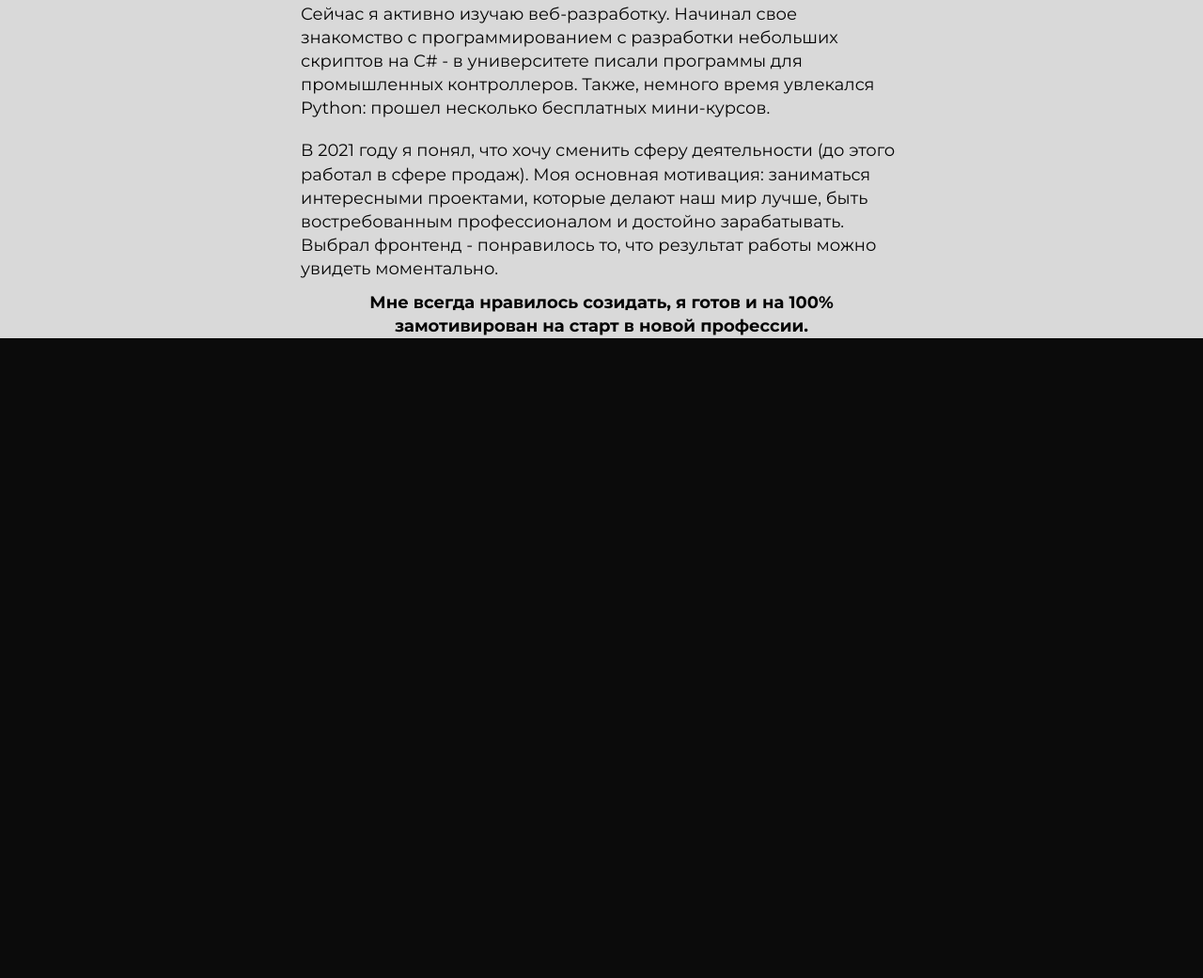
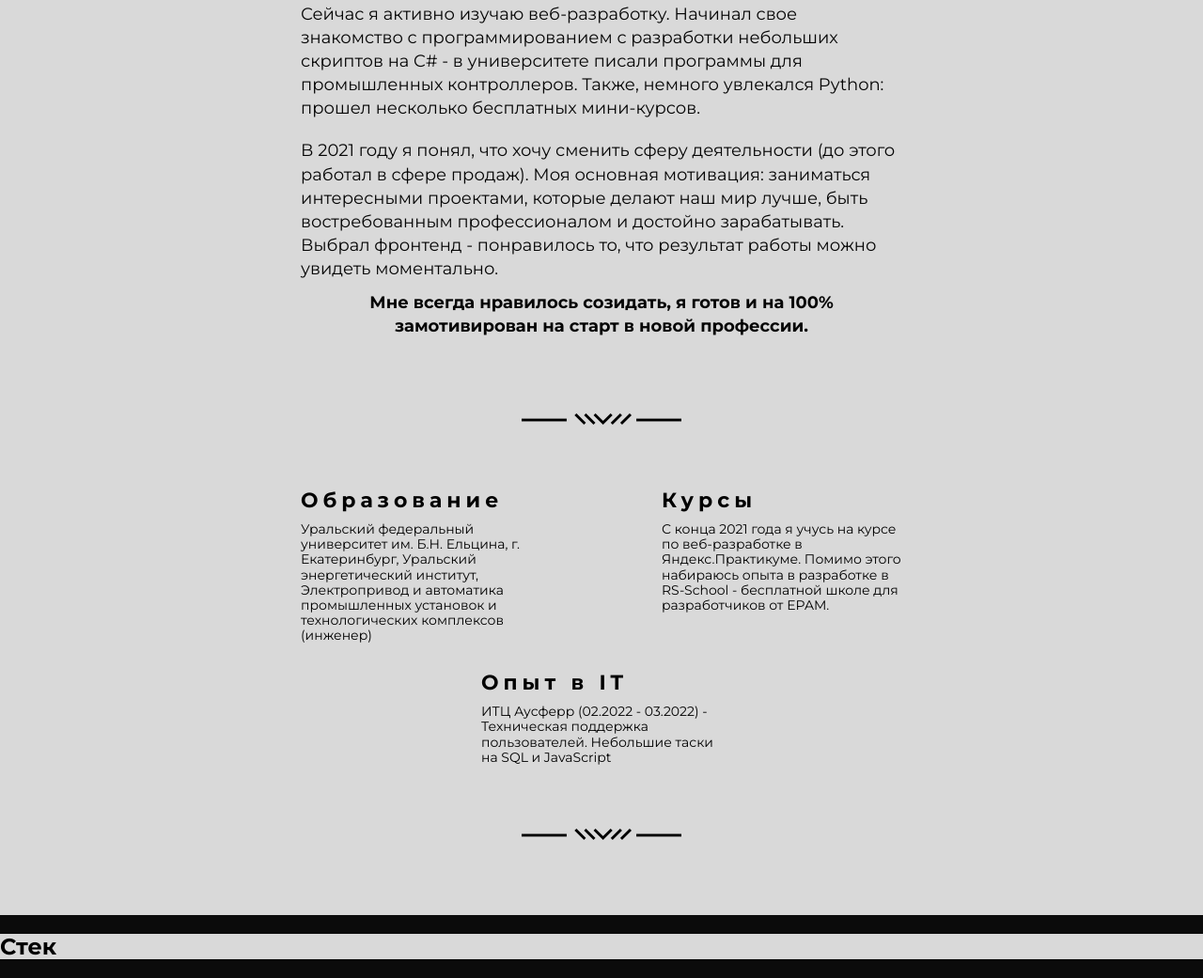
Before and after one commit to Alexeyitm/CV, a plain HTML site: page src/pages/main/index.html in a window 1280 px wide. Shown: the part 995-2036 px from the top of the page at 94% size. Before the commit the page ends 1355 px from the top, so only its background shows below. Drawn offline with Linux system fonts and the light colour scheme.

Commit message:
feat: complete section about and create section stack

```diff
--- /dev/null
+++ b/src/blocks/about/__background/about__background.css
@@ -0,0 +1,31 @@
+.about__background {
+  position: relative;
+  list-style-type: none;
+  margin: 160px 0;
+  padding: 0;
+  display: flex;
+  flex-wrap: wrap;
+  justify-content: space-between;
+}
+
+.about__background:before {
+  content: '';
+  width: 170px;
+  height: 12px;
+  position: absolute;
+  top: -80px;
+  left: calc(50% - 85px);
+  background: url(../../../images/png/about-separator.png) no-repeat;
+  background-size: cover;
+}
+
+.about__background:after {
+  content: '';
+  width: 170px;
+  height: 12px;
+  position: absolute;
+  bottom: -80px;
+  left: calc(50% - 85px);
+  background: url(../../../images/png/about-separator.png) no-repeat;
+  background-size: cover;
+}
--- /dev/null
+++ b/src/blocks/about/__experience/about__experience.css
@@ -0,0 +1,6 @@
+.about__experience {
+  margin: 10px 0 0;
+  font-weight: 400;
+  font-size: 14px;
+  line-height: auto;
+}
--- /dev/null
+++ b/src/blocks/about/__info/about__info.css
@@ -0,0 +1,7 @@
+.about__info {
+  max-width: 40%;
+}
+
+.about__info:nth-last-child(1) {
+  margin: 30px auto 0;
+}
--- /dev/null
+++ b/src/blocks/about/__subtitle/about__subtitle.css
@@ -0,0 +1,7 @@
+.about__subtitle {
+  margin: 0;
+  font-weight: 700;
+  font-size: 22px;
+  line-height: auto;
+  letter-spacing: 5px;
+}
--- /dev/null
+++ b/src/blocks/stack/__content/stack__content.css
@@ -0,0 +1,3 @@
+.stack__content {
+
+}
--- /dev/null
+++ b/src/blocks/stack/stack.css
@@ -0,0 +1,3 @@
+.stack {
+  background-color: #D9D9D9;
+}
--- a/src/pages/main/index.html
+++ b/src/pages/main/index.html
@@ -18,7 +18,7 @@
       <nav class="header__navbar">
         <ul class="header__links">
           <li><a class="header__link" href="#about">Обо мне</a></li>
-          <li><a class="header__link">Навыки</a></li>
+          <li><a class="header__link" href="#stack">Стек</a></li>
           <li><a class="header__link">Проекты</a></li>
           <li><a class="header__link header__link_contacts">Контакты</a></li>
         </ul>
@@ -52,7 +52,7 @@
         <p class="about__text">Сейчас я активно изучаю веб-разработку.
           Начинал свое знакомство с программированием с разработки небольших
           скриптов на C# - в университете писали программы для промышленных контроллеров.
-          Также, немного время увлекался Python: прошел несколько бесплатных мини-курсов.
+          Также, немного увлекался Python: прошел несколько бесплатных мини-курсов.
         </p>
         <p class="about__text">В 2021 году я понял, что хочу сменить сферу деятельности
           (до этого работал в сфере продаж). Моя основная мотивация: заниматься интересными
@@ -61,6 +61,30 @@
 
         </p>
         <span class="about__conclusion">Мне всегда нравилось созидать, я готов и на 100% замотивирован на старт в новой профессии.</span>
+        <ul class="about__background">
+          <li class="about__info">
+            <h3 class="about__subtitle">Образование</h3>
+            <p class="about__experience">Уральский федеральный университет им. Б.Н. Ельцина, г. Екатеринбург,
+              Уральский энергетический институт, Электропривод и автоматика промышленных установок и технологических комплексов (инженер)</p>
+          </li>
+          <li class="about__info">
+            <h3 class="about__subtitle">Курсы</h3>
+            <p class="about__experience">С конца 2021 года я учусь на курсе по веб-разработке в Яндекс.Практикуме. Помимо этого набираюсь опыта
+              в разработке в RS-School - бесплатной школе для разработчиков от EPAM.
+            </p>
+          </li>
+          <li class="about__info">
+            <h3 class="about__subtitle">Опыт в IT</h3>
+            <p class="about__experience">ИТЦ Аусферр (02.2022 - 03.2022) - Техническая поддержка пользователей. Небольшие таски на SQL и JavaScript</p>
+          </li>
+        </ul>
+      </article>
+    </section>
+
+    <section class="stack" id="stack">
+      <article class="stack__content">
+        <h2 class="stack__title">Стек</h2>
+
       </article>
     </section>
 
--- a/src/pages/main/style.css
+++ b/src/pages/main/style.css
@@ -40,3 +40,11 @@
 @import url(../../blocks/about/__title/about__title.css);
 @import url(../../blocks/about/__text/about__text.css);
 @import url(../../blocks/about/__conclusion/about__conclusion.css);
+@import url(../../blocks/about/__background/about__background.css);
+@import url(../../blocks/about/__info/about__info.css);
+@import url(../../blocks/about/__subtitle/about__subtitle.css);
+@import url(../../blocks/about/__experience/about__experience.css);
+
+/* Stack */
+@import url(../../blocks/stack/stack.css);
+@import url(../../blocks/stack/__content/stack__content.css);
```
Also changed, not shown: src/images/png/about-separator.png (added).
